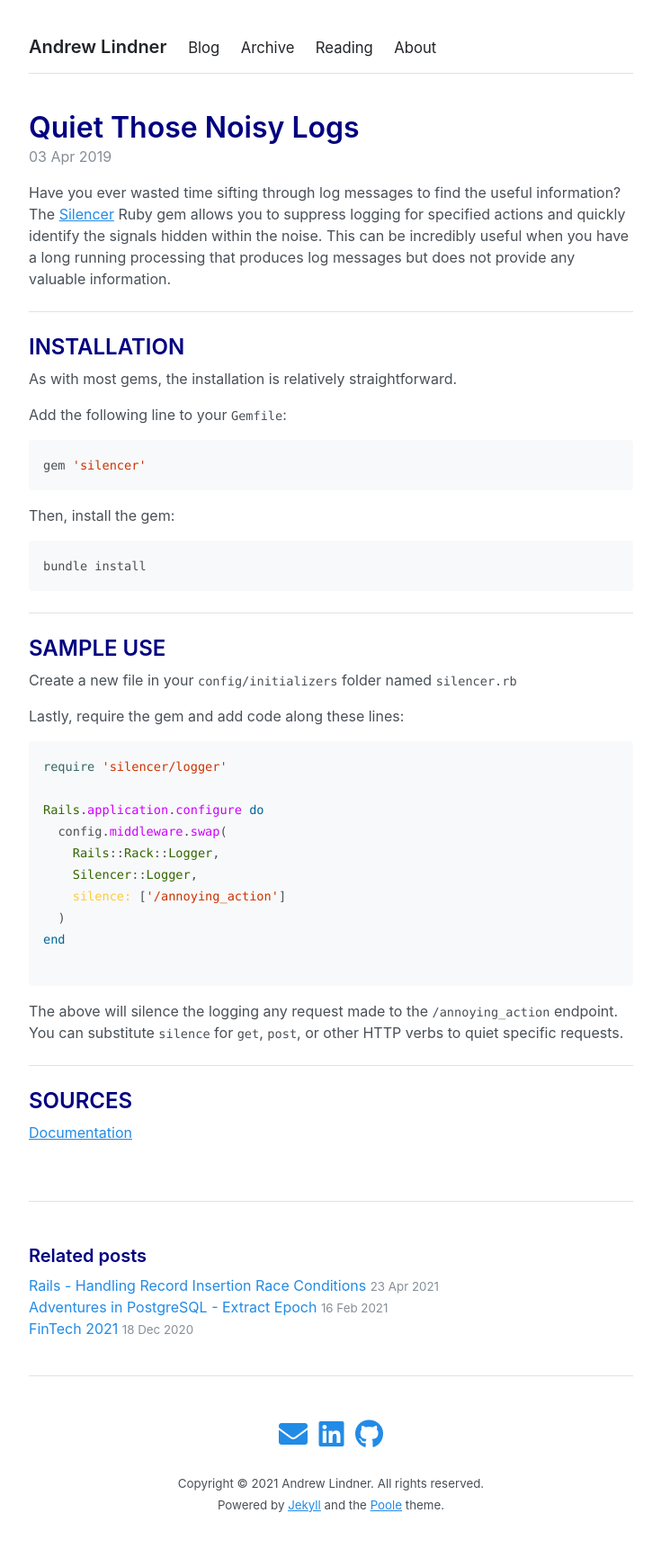
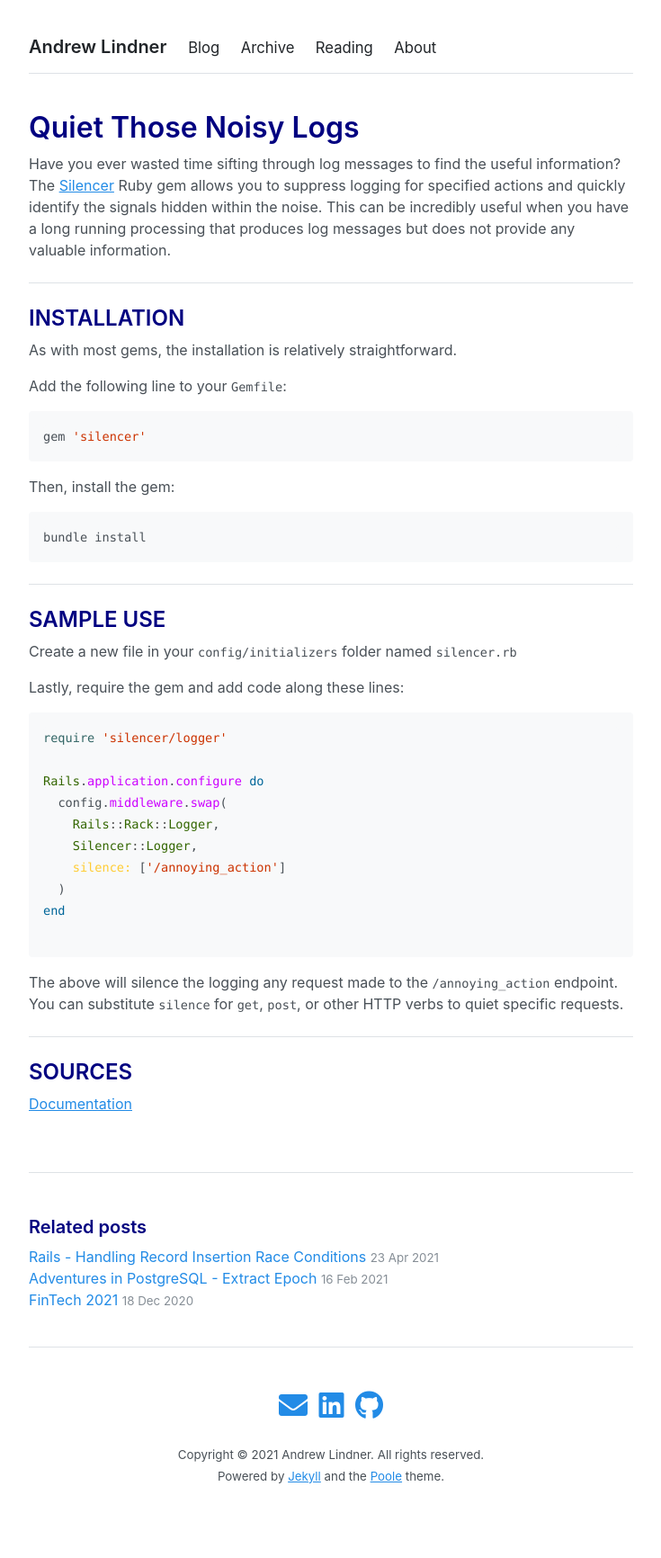
Before and after one commit to rendnil/rendnil.github.io, a Jekyll site: the page built from _posts/2019-04-03-silencer.md, in a window 1280 px wide. Shown: the whole page at 90% size, without its empty margins (272-1007 px from the left). Built offline with Jekyll 4.4.1, drawn with Linux system fonts in a browser that asks for light colours; nearby versions of some CDN libraries; after the commit the page ends 1700 px from its top, so only the background shows below that.

Commit message:
clean up formatting

```diff
--- a/_layouts/post.html
+++ b/_layouts/post.html
@@ -4,7 +4,7 @@
 
 <article class="post">
   <h1 class="post-title">{{ page.title }}</h1>
-  <time datetime="{{ page.date | date_to_xmlschema }}" class="post-date">{{ page.date | date_to_string }}</time>
+  <!-- <time datetime="{{ page.date | date_to_xmlschema }}" class="post-date">{{ page.date | date_to_string }}</time> -->
   {{ content }}
 </article>
 
--- a/index.html
+++ b/index.html
@@ -12,7 +12,7 @@
       </a>
     </h1>
 
-    <time datetime="{{ post.date | date_to_xmlschema }}" class="post-date">{{ post.date | date_to_string }}</time>
+    <!-- <time datetime="{{ post.date | date_to_xmlschema }}" class="post-date">{{ post.date | date_to_string }}</time> -->
 
     {{ post.content | truncatewords: 50 }}
   </article>
```
